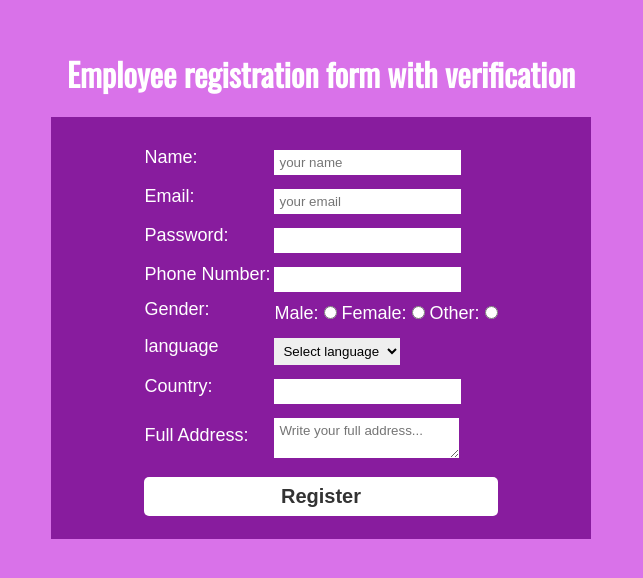
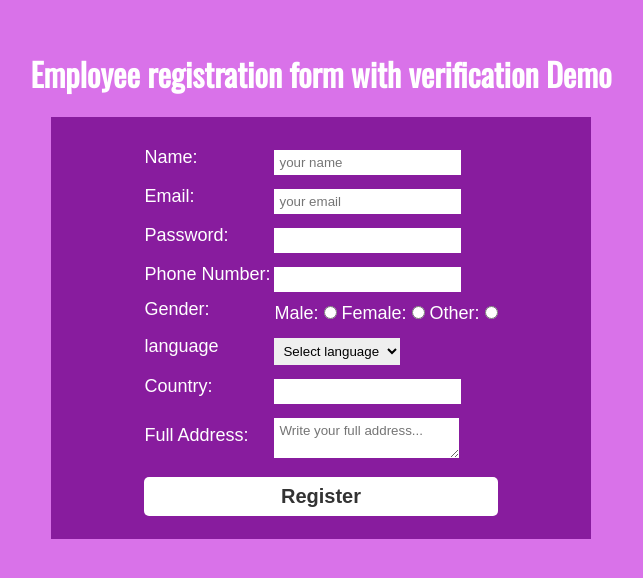
Before and after one commit to ashish-anand1/BootsTrap_CA4, a plain HTML site: page index.html in a window 1280 px wide. Shown: the part 116-694 px from the top of the page, without its empty margins (319-962 px from the left). Drawn offline with nearby package versions, Linux system fonts and the light colour scheme.

Commit message:
Update index.html

```diff
--- a/index.html
+++ b/index.html
@@ -75,7 +75,7 @@
 
 <body>
   <div class="container">
-    <h1>Employee registration form with verification</h1>
+    <h1>Employee registration form with verification Demo</h1>
     <form name="registration" class="registartion-form" onsubmit="return formValidation()">
       <table>
         <tr>
```
